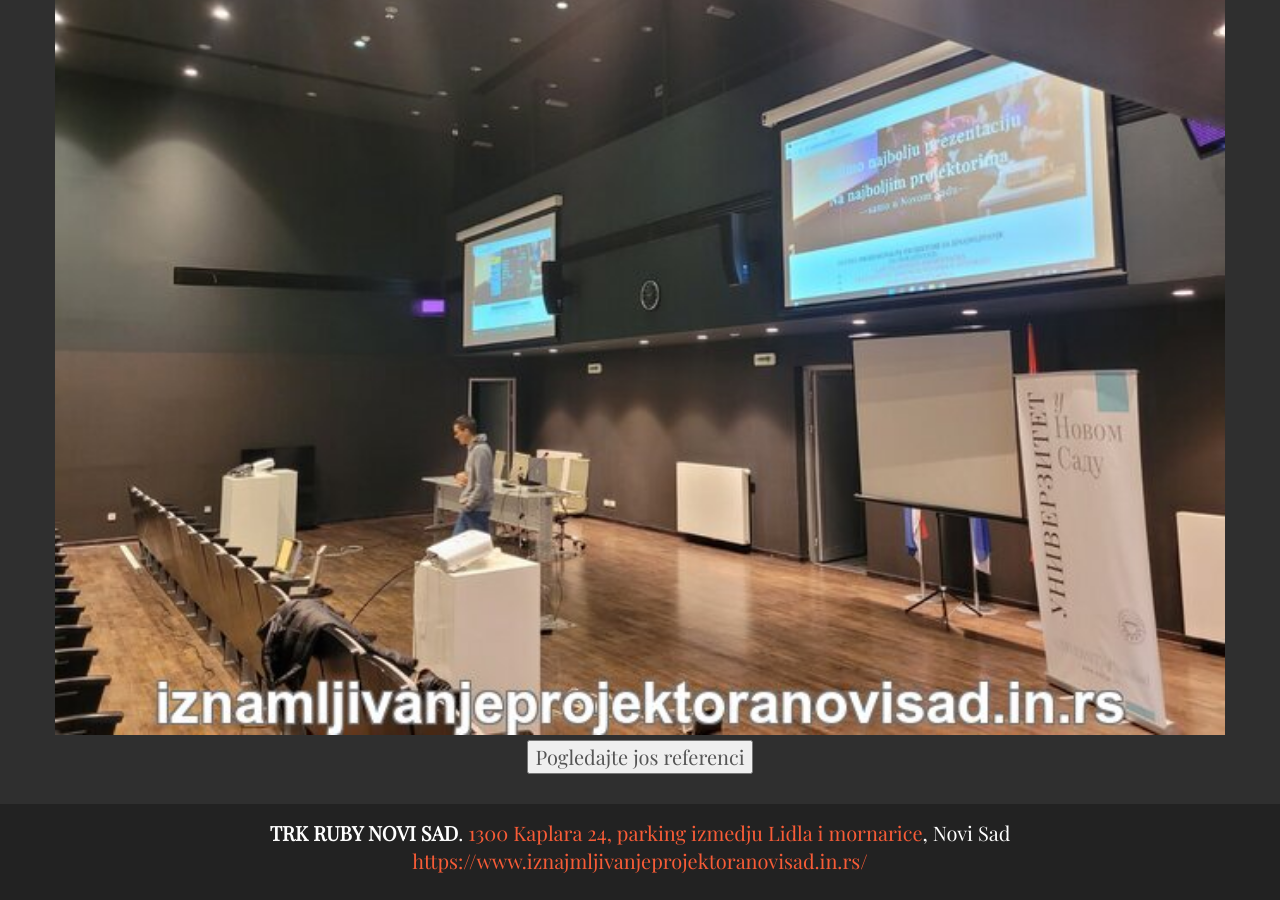
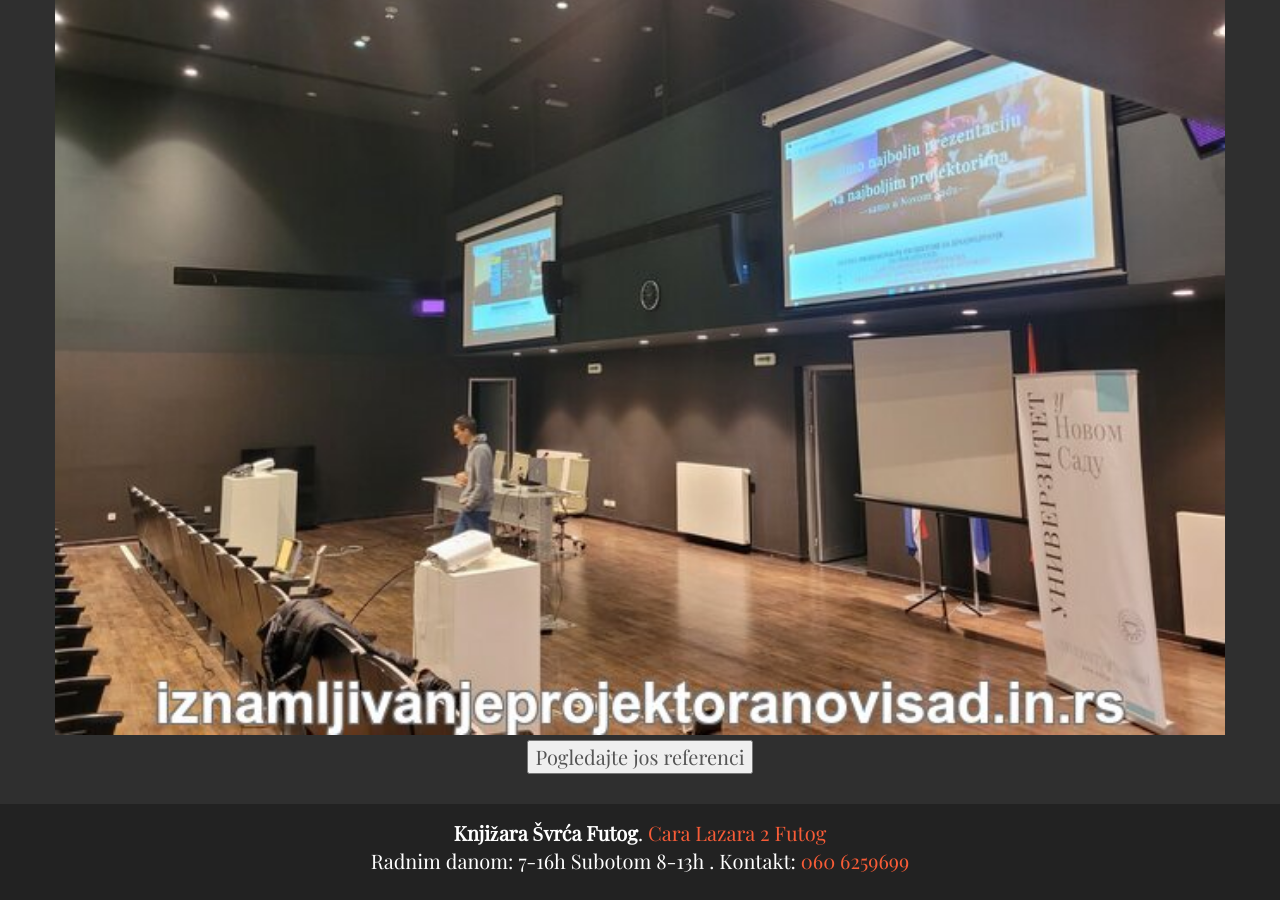
Before and after one commit to kulakajak/iznajmiprojektornovisad, a Jekyll site: the page built from index.html, in a window 1280 px wide and 900 px high, scrolled down 4069 px. Built offline with Jekyll 4.4.1, drawn with Linux system fonts in a browser that asks for light colours; nearby versions of some CDN libraries; some web fonts are replaced; some of the changed text lies outside the part shown.

Commit message:
Add new phone

```diff
--- a/Gemfile
+++ b/Gemfile
@@ -36,3 +36,9 @@ gem "webrick", "~> 1.7"
 
 gem "jekyll-sitemap"
 gem "jekyll-seo-tag"
+
+gem "csv", "~> 3.3"
+
+gem "base64", "~> 0.3.0"
+
+gem "bigdecimal", "~> 4.0"
--- a/index.html
+++ b/index.html
@@ -356,7 +356,7 @@ layout: default
             <br>
           </div>
           <div class="col-lg-6">
-            <h3><b>Pozovite nas:</b> <a href="tel:063 625969">063 625969</a></h3>
+            <h3><b>Pozovite nas:</b> <a href="tel:060 6259699">060 6259699</a></h3>
           </div>
         </div>
         <h3>Nedavno iznajmljivanje: Vila Moskva dva platna 240x240cm sa istom slikom</h3>
@@ -370,12 +370,12 @@ layout: default
 
   <div id="c">
     <div class="container">
-      <p><b>TRK RUBY NOVI SAD</b>.
+      <p><b>Knjižara Švrća Futog</b>.
         <a
-          href="https://www.google.com/maps/@45.2357697,19.8276672,3a,75y,144.1h,75.71t/data=!3m6!1e1!3m4!1skMokeM4JWPrerzSOkG2g4g!2e0!7i13312!8i6656">1300
-        Kaplara 24, parking izmedju Lidla i mornarice</a>, Novi Sad
-          <br>
-          <a href='https://www.iznajmljivanjeprojektoranovisad.in.rs/'>https://www.iznajmljivanjeprojektoranovisad.in.rs/</a>
+          href="https://www.google.com/maps/place/Knji%C5%BEara+%C5%A0vr%C4%87a+Futog/@45.2381689,19.7012254,17z/data=!4m14!1m7!3m6!1s0x475b0d3019347f2f:0x22522b26cf16f390!2zS25qacW-YXJhIMWgdnLEh2EgRnV0b2c!8m2!3d45.2379681!4d19.7011654!16s%2Fg%2F11z1_sld8r!3m5!1s0x475b0d3019347f2f:0x22522b26cf16f390!8m2!3d45.2379681!4d19.7011654!16s%2Fg%2F11z1_sld8r?entry=ttu&g_ep=EgoyMDI2MDMxOC4xIKXMDSoASAFQAw%3D%3D">
+          Cara Lazara 2 Futog</a>
+        <br>
+        Radnim danom: 7-16h Subotom 8-13h .  Kontakt:  <a href="tel:060 6259699 ">060 6259699</a>
       </p>
     </div>
   </div>
```
Also changed, not shown: other parts of index.html (+1 -1 lines), Gemfile.lock.
